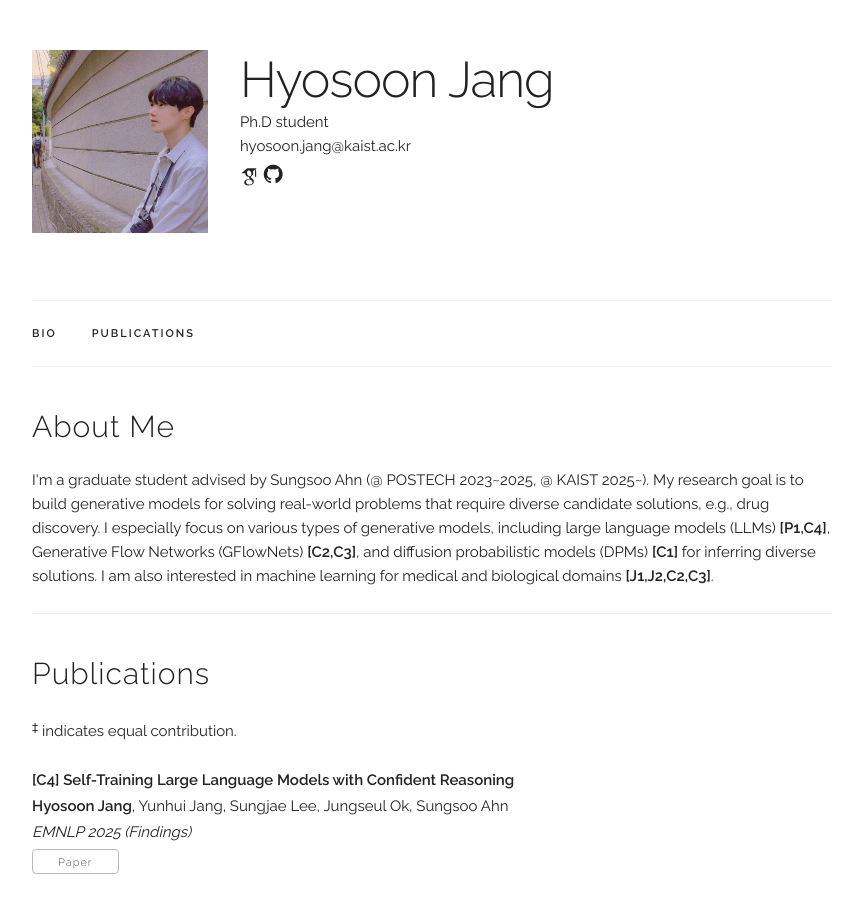
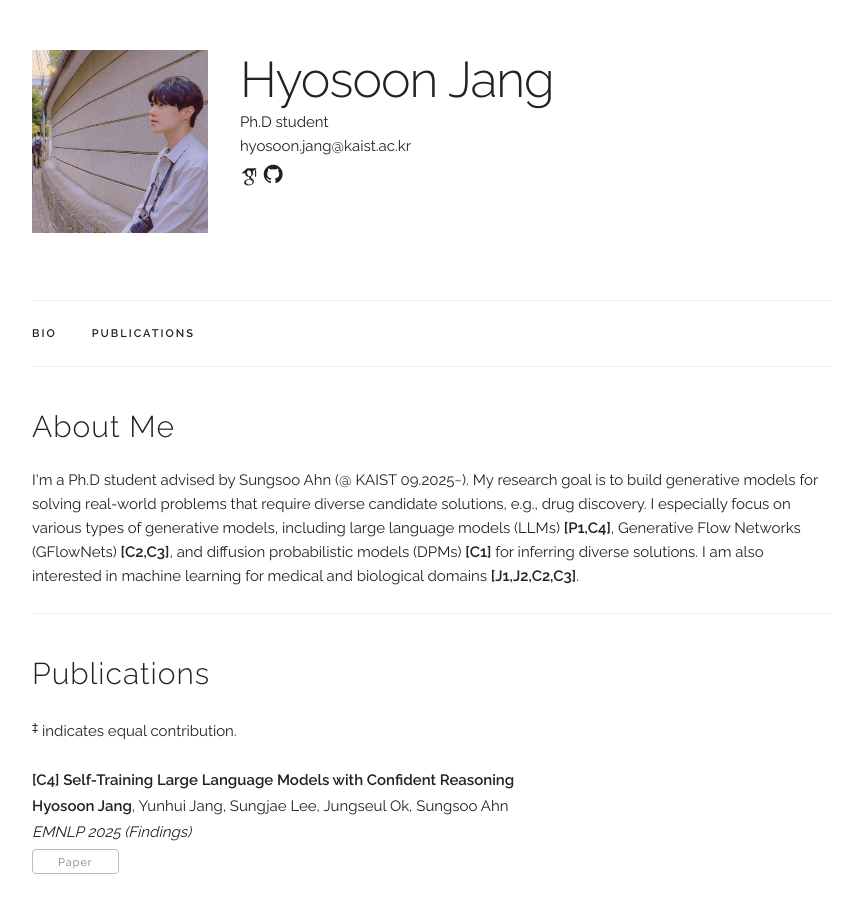
Before and after one commit to hsjang0/hsjang, a Jekyll site: the page built from index.html, in a window 1280 px wide and 900 px high. Shown: the whole window, without its empty margins (208-1071 px from the left). Built offline with Jekyll 4.4.1, drawn with Linux system fonts in a browser that asks for light colours; some web fonts are replaced.

Commit message:
Update index.html

```diff
--- a/index.html
+++ b/index.html
@@ -5,7 +5,7 @@
 <!-- ========== BIO ========== -->
 <div class="docs-section" id="bio">
   <h4>About Me</h4>
-  I'm a graduate student advised by Sungsoo Ahn (@ POSTECH 2023~2025, @ KAIST 2025~). My research goal is to build generative models for solving real-world problems that require diverse candidate solutions, e.g., drug discovery. I especially focus on various types of generative models, including large language models (LLMs) <b>[P1,C4]</b>, Generative Flow Networks (GFlowNets) <b>[C2,C3]</b>, and diffusion probabilistic models (DPMs) <b>[C1]</b> for inferring diverse solutions. I am also interested in machine learning for medical and biological domains <b>[J1,J2,C2,C3]</b>.
+  I'm a Ph.D student advised by Sungsoo Ahn (@ KAIST 09.2025~). My research goal is to build generative models for solving real-world problems that require diverse candidate solutions, e.g., drug discovery. I especially focus on various types of generative models, including large language models (LLMs) <b>[P1,C4]</b>, Generative Flow Networks (GFlowNets) <b>[C2,C3]</b>, and diffusion probabilistic models (DPMs) <b>[C1]</b> for inferring diverse solutions. I am also interested in machine learning for medical and biological domains <b>[J1,J2,C2,C3]</b>.
   <p> </p>
 
 <!-- ========== PUBLICATIONS ========== -->
```
